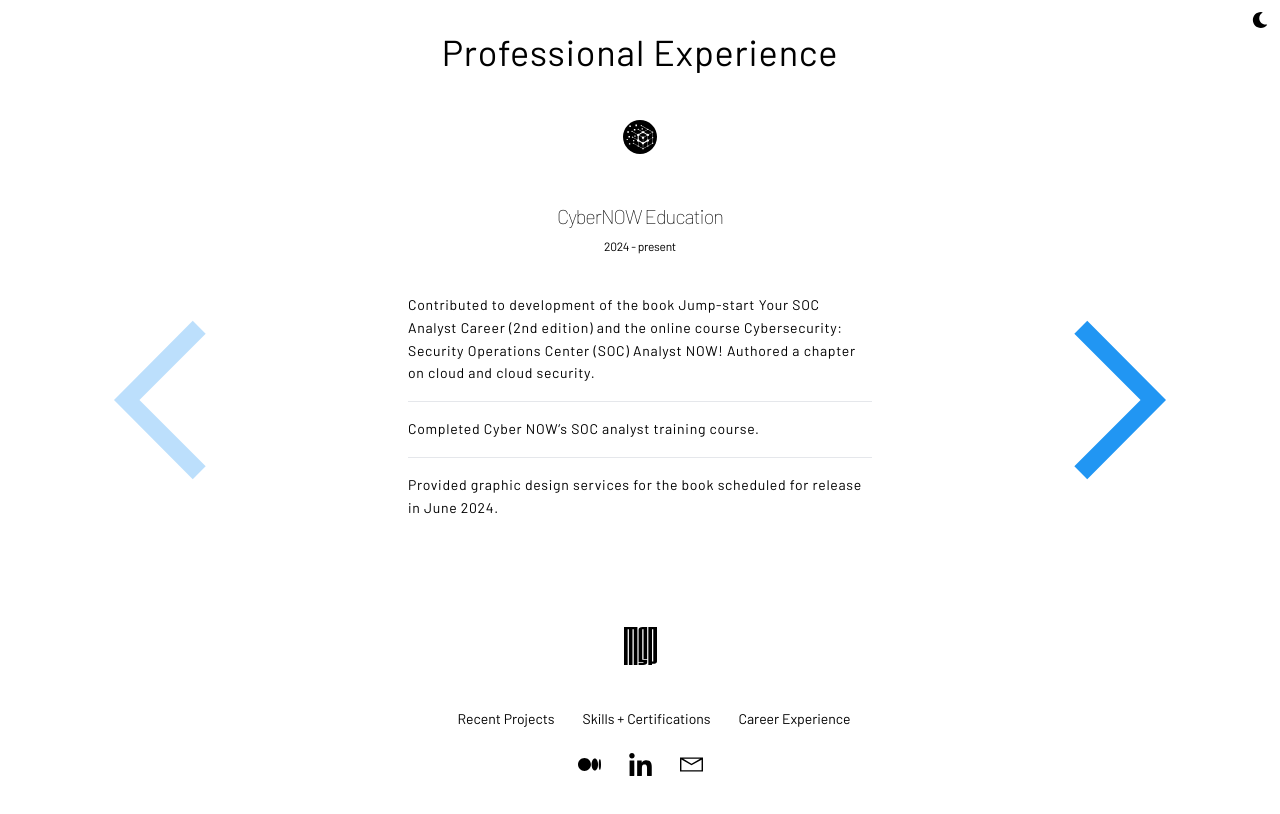
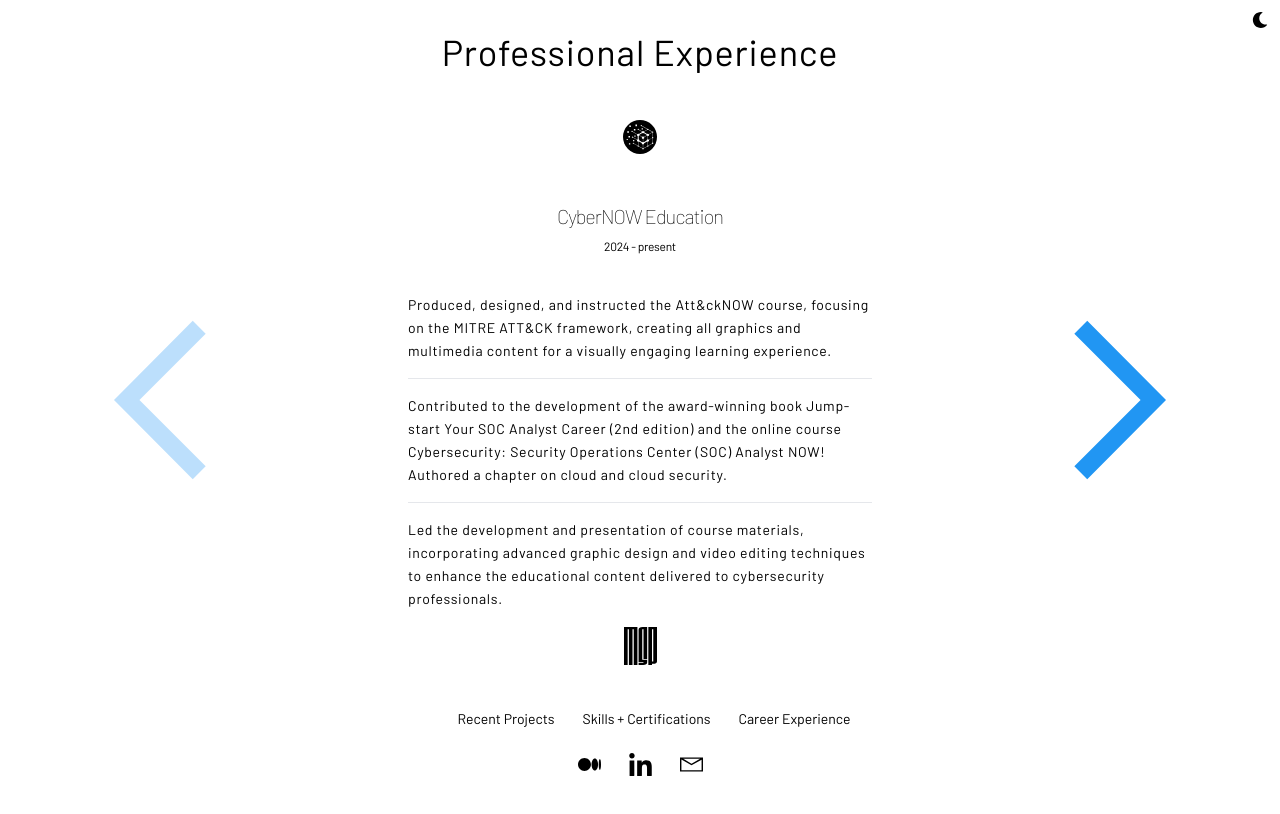
Before and after one commit to mttptrsn/portfolio, a Next.js app: page /experience in a window 1280 px wide. Shown: the top 814 px of the page. Built offline with nearby package versions, Linux system fonts and the light colour scheme.

Commit message:
updated experience

```diff
--- a/app/constants/index.ts
+++ b/app/constants/index.ts
@@ -25,14 +25,14 @@ export const heroWords = [
 
 
 export const workExperience = [
-    { title: "CyberNOW Education", imageUrl:"/cybernow-logo.svg", dates:"2024 - present", technology: ["/icons_html.svg", "/icons_css.svg", "icons_javascript.svg", "/icons_react.svg", "/icons_python.svg", "/icons_aws.svg", "/icons_gunicorn.svg", "/icons_nodejs.svg", "/icons_nextjs.svg", "/icons_flask.svg"], highlights:["Contributed to development of the book Jump-start Your SOC Analyst Career (2nd edition) and the online course Cybersecurity: Security Operations Center (SOC) Analyst NOW! Authored a chapter on cloud and cloud security.", "Completed Cyber NOW’s SOC analyst training course. ", "Provided graphic design services for the book scheduled for release in June 2024."] },
+    { title: "CyberNOW Education", imageUrl:"/cybernow-logo.svg", dates:"2024 - present", technology: ["/icons_html.svg", "/icons_css.svg", "icons_javascript.svg", "/icons_react.svg", "/icons_python.svg", "/icons_aws.svg", "/icons_gunicorn.svg", "/icons_nodejs.svg", "/icons_nextjs.svg", "/icons_flask.svg"], highlights:["Produced, designed, and instructed the Att&ckNOW course, focusing on the MITRE ATT&CK framework, creating all graphics and multimedia content for a visually engaging learning experience.", "Contributed to the development of the award-winning book Jump-start Your SOC Analyst Career (2nd edition) and the online course Cybersecurity: Security Operations Center (SOC) Analyst NOW! Authored a chapter on cloud and cloud security.", "Led the development and presentation of course materials, incorporating advanced graphic design and video editing techniques to enhance the educational content delivered to cybersecurity professionals."] },
     { title: "Contract / Freelance", imageUrl:"/logo-blk.svg", dates:"2022 - present", technology: ["/icons_html.svg", "/icons_css.svg", "icons_javascript.svg", "/icons_react.svg", "/icons_python.svg", "/icons_aws.svg", "/icons_gunicorn.svg", "/icons_nodejs.svg", "/icons_nextjs.svg", "/icons_flask.svg"], highlights:["For a comic strip artist - Developed solutions to enable storage of comics in a Wasabi S3 bucket with CockroachDB and a ReactJS frontend. Wrote Python code to scrape the legacy WordPress site and add images/data to S3/Cockroach for display on the React site. The site would display the latest piece of art and enabled users to navigate through past comics, with updates automated via GitHub Actions. Deployed on Heroku.", "For an eCommerce provider - Automated Shopify inventory updating processes by accessing vendor FTP to pull real-time product inventory data. The solution updated Shopify inventory using scheduled GitHub Actions.", "Podcasting Solution - Wrote a podcast transcription tool using Whisper AI and Python in a Google Colab Jupyter Notebook. The tool created transcripts from mp3 files and formatted transcripts with timecodes in SRT format."] },
     { title: "JP Morgan Chase", imageUrl:"/logos_chase.svg", dates:"2015 - 2022", technology: ["/icons_word.svg", "/icons_excel.svg", "/icons_outlook.svg", "/icons_python.svg"], highlights:["Managed credit exposures within the Chase Corporate Liability portfolio.", "Conducting detailed financial statement analysis, evaluating business performance.",  "Interfaced with high-level stakeholders and assessed potential risks for financial decision making."] },
     { title: "Commercial Real Estate", imageUrl:"/logos_realestate.svg", dates:"2013 - 2015", technology: ["/icons_html.svg", "/icons_css.svg", "/icons_word.svg", "/icons_excel.svg", "/icons_outlook.svg"], highlights:["Oversaw the design, development, and management of the company website.", "Produced marketing materials such as videos, email newsletters, and flyers utilizing Adobe Creative Suite.", "Conducted due diligence for commercial real estate investments, and performed financial analyses using a discounted cash flow model."] },
 ]
 
 export const projectSamples = [
-    { title: "Att&amp;ckNOW", imageUrl:"/projectImages/attack-now.webp", githubUrl:"https://github.com", liveSiteUrl:"https://www.cybernoweducation.com/challenge-page/attack-now", description: "Produced, designed, and instructed the Att&amp;ckNOW course for Cyber NOW Education, focused on the MITRE ATT&amp;CK framework. Led the creation of all graphics and video editing, delivering a comprehensive, visually engaging learning experience. As the instructor, I handled every aspect of course production, showcasing my expertise in graphic design, multimedia content development, and cybersecurity education."},
+    { title: "Att&ckNOW", imageUrl:"/projectImages/attack-now.webp", githubUrl:"https://github.com", liveSiteUrl:"https://www.cybernoweducation.com/challenge-page/attack-now", description: "Produced, designed, and instructed the Att&ckNOW course for Cyber NOW Education, focused on the MITRE ATT&amp;CK framework. Led the creation of all graphics and video editing, delivering a comprehensive, visually engaging learning experience. As the instructor, I handled every aspect of course production, showcasing my expertise in graphic design, multimedia content development, and cybersecurity education."},
     { title: "CyberNOW", imageUrl:"/projectImages/socnow.webp", githubUrl:"https://github.com", liveSiteUrl:"https://www.cybernoweducation.com/", description: "Contributed to Cyber NOW Education's mission to democratize cybersecurity learning by co-developing the Jump-start Your SOC Analyst Career book (2nd edition) and the Cybersecurity: SOC Analyst NOW! online course, authoring a chapter on cloud security. Completed the SOC analyst training course and provided graphic design for the book, set for a June 2024 release, showcasing a blend of technical expertise and creative skills."},
     { title: "SiteScan", imageUrl:"/projectImages/sitescan.webp", githubUrl:"https://github.com", liveSiteUrl:"https://jupplee.com/sitescan/", description: "SiteScan is a specialized tool that scans a website's robots.txt file for potential issues that could trigger a suspension by Google Ads. Users have the option to receive a detailed report outlining any compliance issues. Additionally, SiteScan offers further services for those needing extra assistance in resolving identified problems, ensuring full adherence to Google's advertising policies and maintaining a smooth online advertising experience."},
     { title: "LeadGen", imageUrl:"/projectImages/leadgen.webp", githubUrl:"https://github.com", liveSiteUrl:"https://jupplee.com/leadgen/index.html", description: "Leadgen is a landing page designed and developed using html, css and php in order to capture leads to provide SEO services to business owners. The site integrates with a backend database to store and allow for the export of leads to a csv file allowing the owner to manage marketing campaigns."},
```
